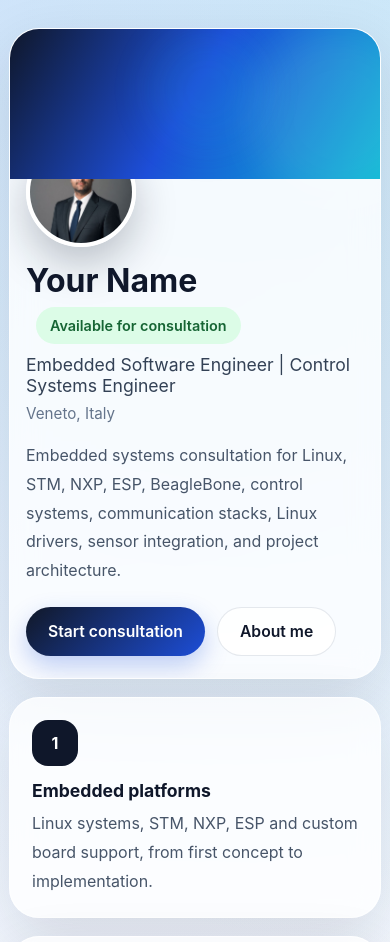
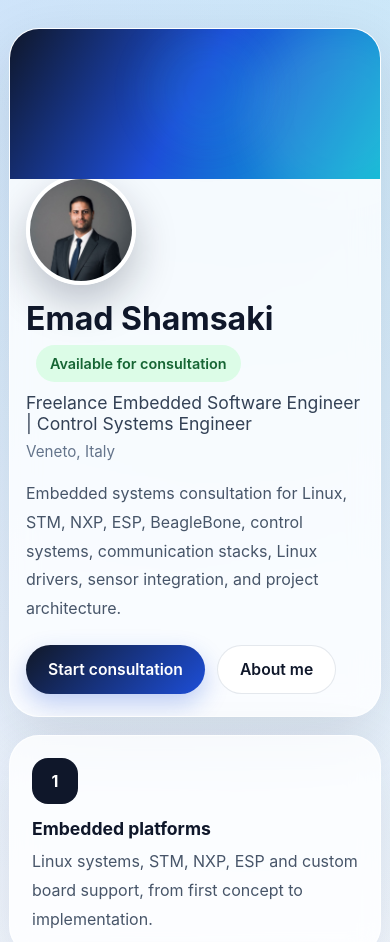
Before and after one commit to Emad-Shamsaki/consultation, a plain HTML site: page index.html in a window 390 px wide. Shown: the top 942 px of the page. Drawn offline with Linux system fonts and the light colour scheme.

Commit message:
fix phot and name

```diff
--- a/assets/css/styles.css
+++ b/assets/css/styles.css
@@ -643,7 +643,7 @@ textarea {
   }
 
   .hero-body {
-    margin-top: -42px;
+    margin-top: -4px;
     padding: 0 16px 22px;
   }
 
--- a/index.html
+++ b/index.html
@@ -20,10 +20,10 @@
             <img class="avatar" src="assets/images/profile-placeholder.jpg" alt="Profile illustration" />
             <div>
               <h1 id="homeTitle">
-                Your Name
+                Emad Shamsaki
                 <span class="badge">Available for consultation</span>
               </h1>
-              <div class="title">Embedded Software Engineer | Control Systems Engineer</div>
+              <div class="title">Freelance Embedded Software Engineer | Control Systems Engineer</div>
               <div class="meta">Veneto, Italy</div>
               <p class="tagline">
                 Embedded systems consultation for Linux, STM, NXP, ESP, BeagleBone, control systems,
```
